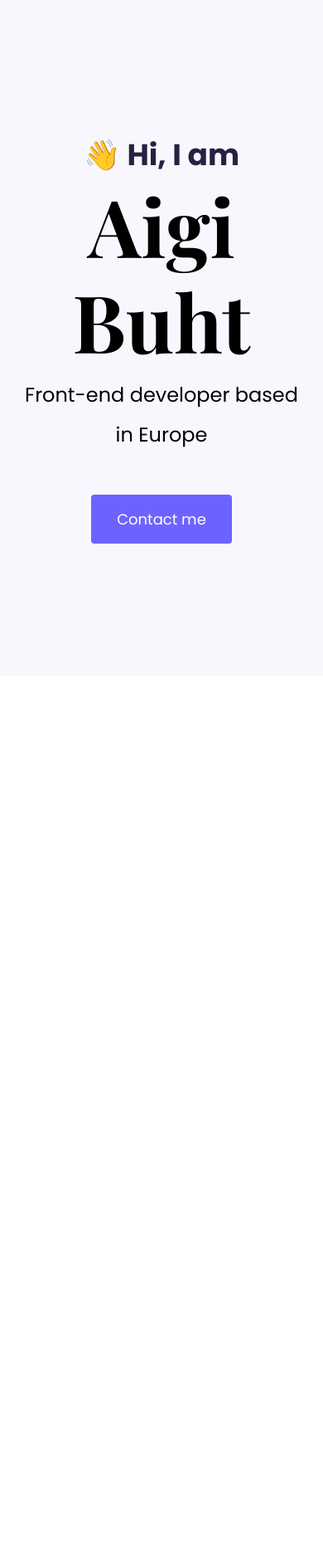
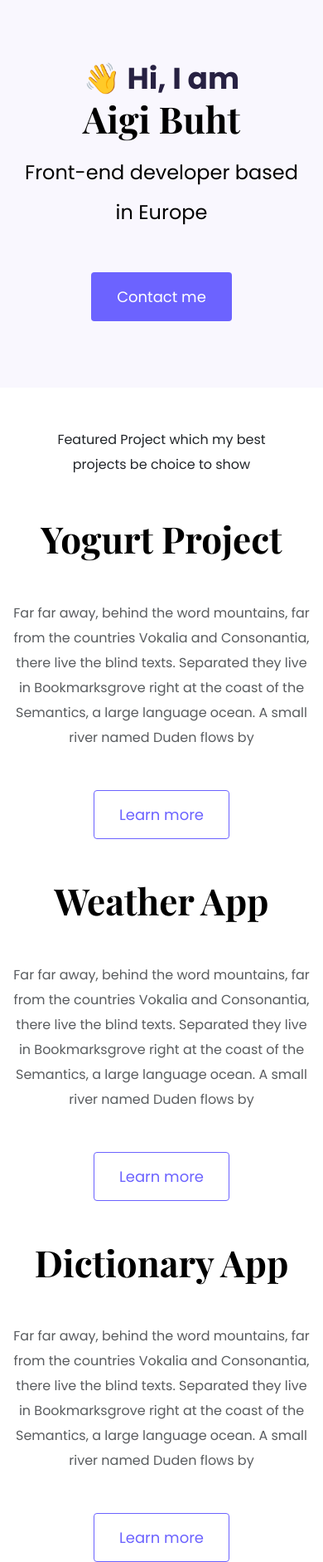
Before and after one commit to aigib/portfolio-project, a plain HTML site: page index.html in a window 390 px wide. Shown: the whole page at 83% size. Before the commit the page ends 844 px from the top, so only its background shows below. Drawn offline with nearby package versions, Linux system fonts and the light colour scheme; a web font is replaced by a local one.

Commit message:
Integrated homepage content design

```diff
--- a/index.html
+++ b/index.html
@@ -36,13 +36,68 @@
   <body>
     <div class="hero">
       <p>👋 Hi, I am</p>
-
       <h1>Aigi Buht</h1>
-
       <h2 class="mb-5">Front-end developer based in Europe</h2>
       <div>
         <a href="#" class="btn btn-branding">Contact me</a>
       </div>
     </div>
+    <p class="text-center m-5">
+      Featured Project which my best projects be choice to show
+    </p>
+
+    <div class="container">
+      <div class="row mb-5">
+        <div class="col d-none d-lg-block">
+          <img src="images/yogurt.png" class="img-fluid" alt="" />
+        </div>
+        <div class="col">
+          <div class="project-description">
+            <h2 class="mb-5">Yogurt Project</h2>
+            <p class="mb-5 text-muted">
+              Far far away, behind the word mountains, far from the countries
+              Vokalia and Consonantia, there live the blind texts. Separated
+              they live in Bookmarksgrove right at the coast of the Semantics, a
+              large language ocean. A small river named Duden flows by
+            </p>
+            <a href="#" class="btn btn-branding-outline">Learn more</a>
+          </div>
+        </div>
+      </div>
+      <div class="row mb-5">
+        <div class="col">
+          <div class="project-description">
+            <h2 class="mb-5">Weather App</h2>
+            <p class="mb-5 text-muted">
+              Far far away, behind the word mountains, far from the countries
+              Vokalia and Consonantia, there live the blind texts. Separated
+              they live in Bookmarksgrove right at the coast of the Semantics, a
+              large language ocean. A small river named Duden flows by
+            </p>
+            <a href="#" class="btn btn-branding-outline">Learn more</a>
+          </div>
+        </div>
+        <div class="col d-none d-lg-block">
+          <img src="images/weather.png" class="img-fluid" alt="" />
+        </div>
+      </div>
+      <div class="row">
+        <div class="col d-none d-lg-block">
+          <img src="images/dictionary.png" class="img-fluid" alt="" />
+        </div>
+        <div class="col">
+          <div class="project-description">
+            <h2 class="mb-5">Dictionary App</h2>
+            <p class="mb-5 text-muted">
+              Far far away, behind the word mountains, far from the countries
+              Vokalia and Consonantia, there live the blind texts. Separated
+              they live in Bookmarksgrove right at the coast of the Semantics, a
+              large language ocean. A small river named Duden flows by
+            </p>
+            <a href="#" class="btn btn-branding-outline">Learn more</a>
+          </div>
+        </div>
+      </div>
+    </div>
   </body>
 </html>
--- a/styles/portfolio.css
+++ b/styles/portfolio.css
@@ -21,12 +21,18 @@ h6 {
 }
 
 h1 {
-  font-weight: bold;
   font-size: 96px;
+  line-height: 1.5;
+}
+
+h2 {
+  font-size: 64px;
 }
 
 p {
   font-weight: normal;
+  font-size: 16px;
+  line-height: 30px;
 }
 
 .hero {
@@ -57,3 +63,35 @@ p {
   line-height: 27px;
   padding: 15px 30px;
 }
+
+.btn-branding-outline {
+  color: var(--branding-color);
+  border: 1px solid var(--branding-color);
+  border-radius: 4px;
+  font-size: 18px;
+  line-height: 27px;
+  padding: 15px 30px;
+}
+
+.project-description {
+  padding: 120px 60px;
+}
+
+@media (max-width: 900px) {
+  h1 {
+    font-size: 44px;
+  }
+
+  h2 {
+    font-size: 44px;
+  }
+
+  .hero {
+    padding: 80px 20px;
+  }
+
+  .project-description {
+    padding: 0;
+    text-align: center;
+  }
+}
```
Also changed, not shown: images/dictionary.png (added), images/weather.png (added), images/yogurt.png (added).
